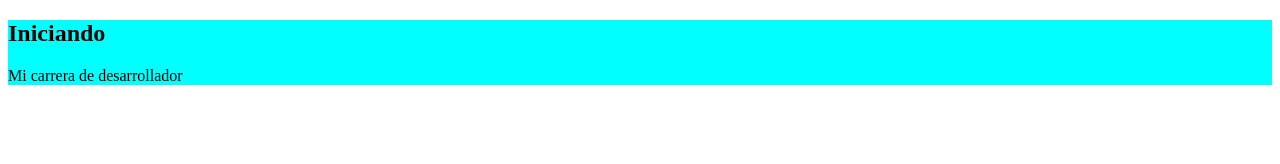
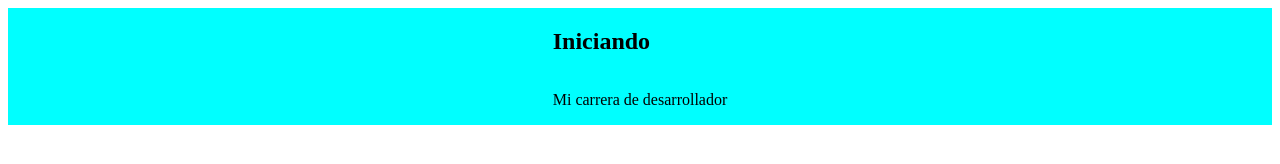
Before and after one commit to Jonathan4rango/misProyectos, a plain HTML site: page index.html in a window 1280 px wide. Drawn offline with Linux system fonts and the light colour scheme.

Commit message:
Actualizar css

```diff
--- a/css/style.css
+++ b/css/style.css
@@ -1,4 +1,5 @@
-section{
-    align-items: center;
+.pr{
+    display: grid;
+    justify-content: center;
     background-color: aqua;
 }
--- a/index.html
+++ b/index.html
@@ -5,10 +5,10 @@
     <meta http-equiv="X-UA-Compatible" content="IE=edge">
     <meta name="viewport" content="width=device-width, initial-scale=1.0">
     <title>Mi proyecto</title>
-    <link rel="stylesheet" href="/css/style.css">
+    <link rel="stylesheet" href="./css/style.css">
 </head>
 <body>
-    <section>
+    <section class="pr">
         <h1>Iniciando</h1>
         <p>Mi carrera de desarrollador</p>
     </section>
```
